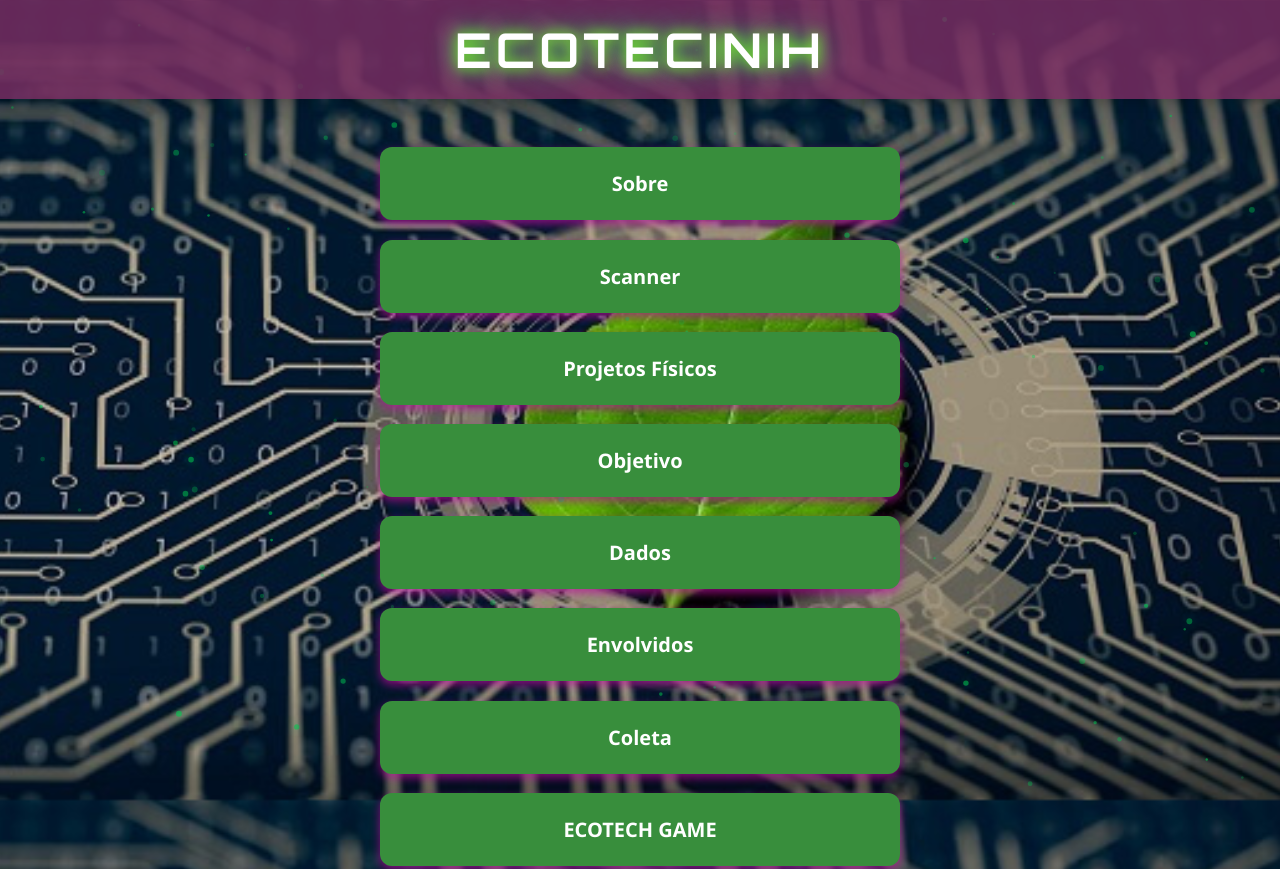
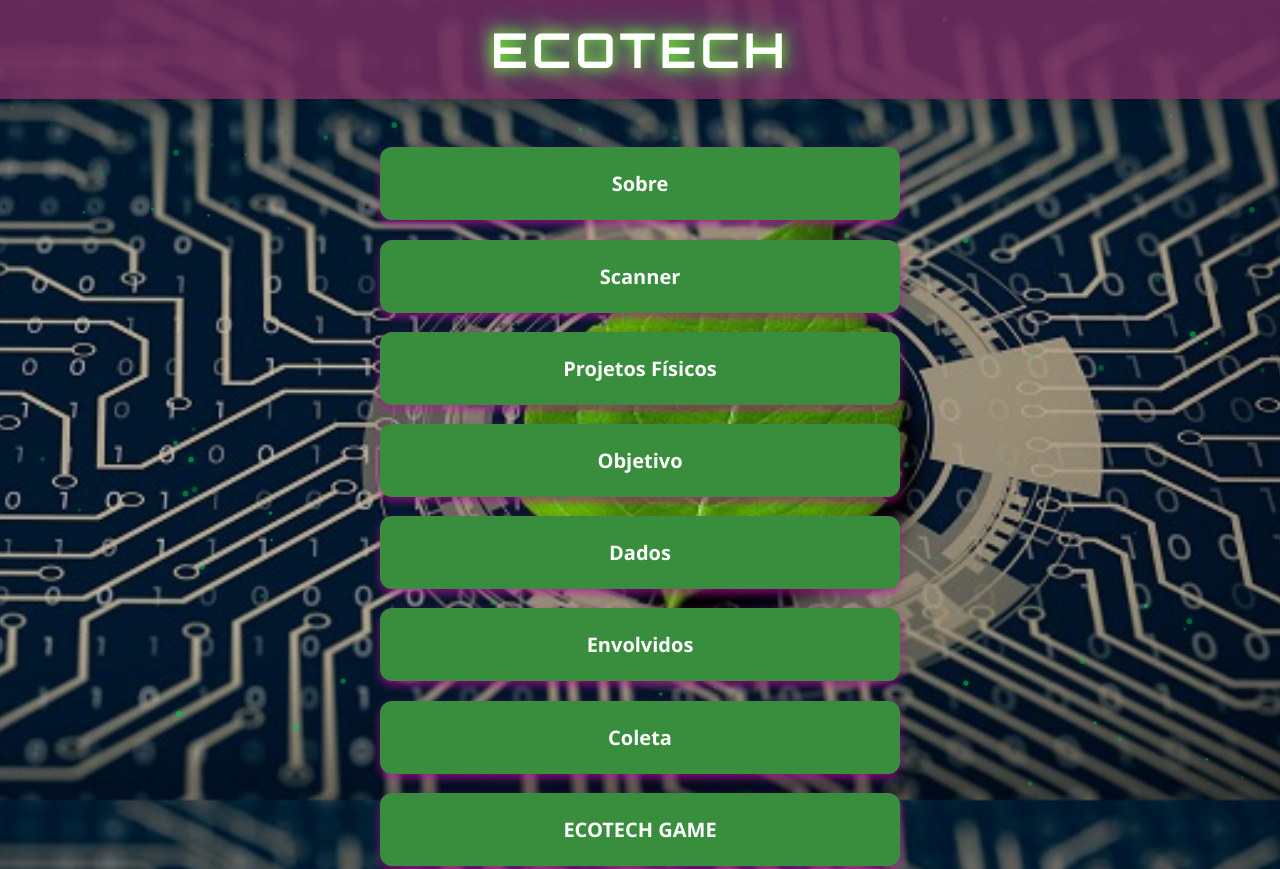
Before and after one commit to Kevinmfsilva/ECOTECH.SITE, a plain HTML site: page index.html in a window 1280 px wide. Shown: the top 869 px of the page. Drawn offline with Linux system fonts and the light colour scheme.

Commit message:
Update index.html

```diff
--- a/index.html
+++ b/index.html
@@ -11,7 +11,7 @@
   <canvas id="particles"></canvas>
 
   <header>
-    <h1>EcoTecinih</h1>
+    <h1>EcoTech</h1>
 
     </div>
   </header>
```
